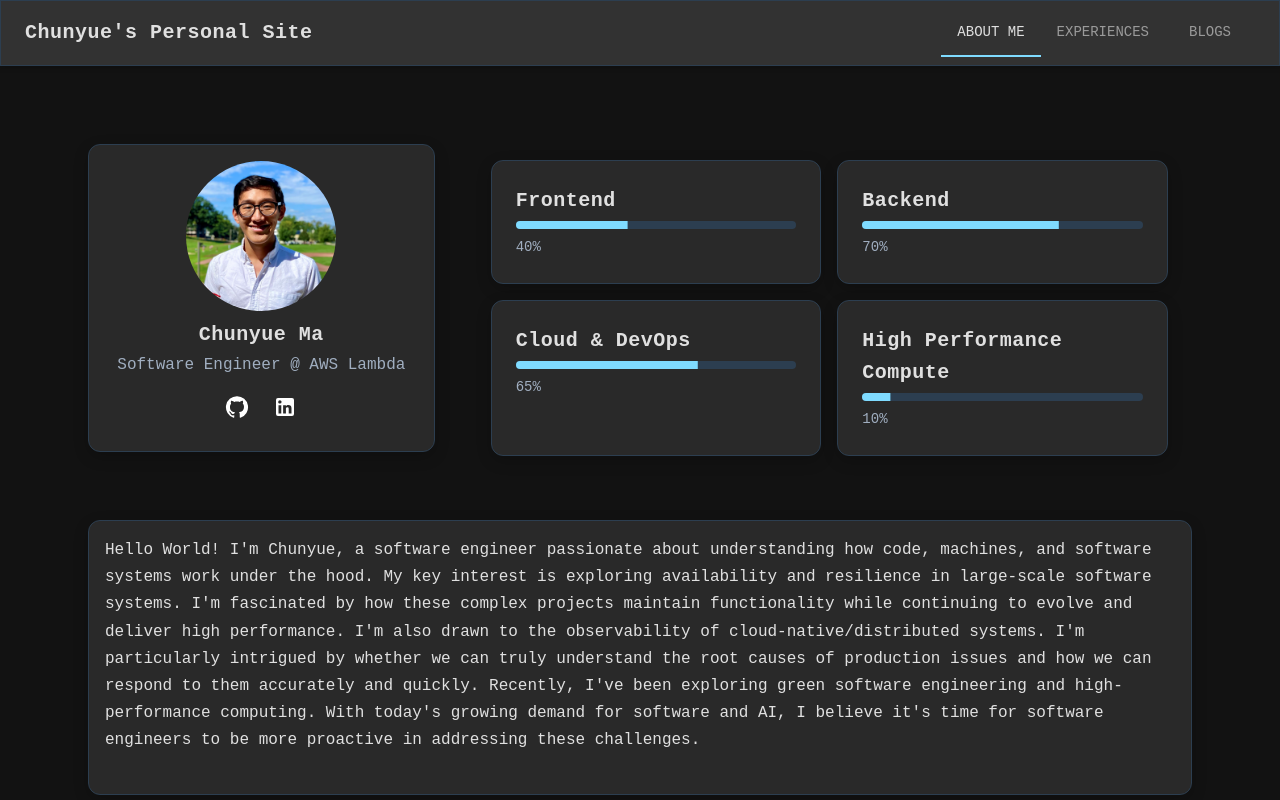
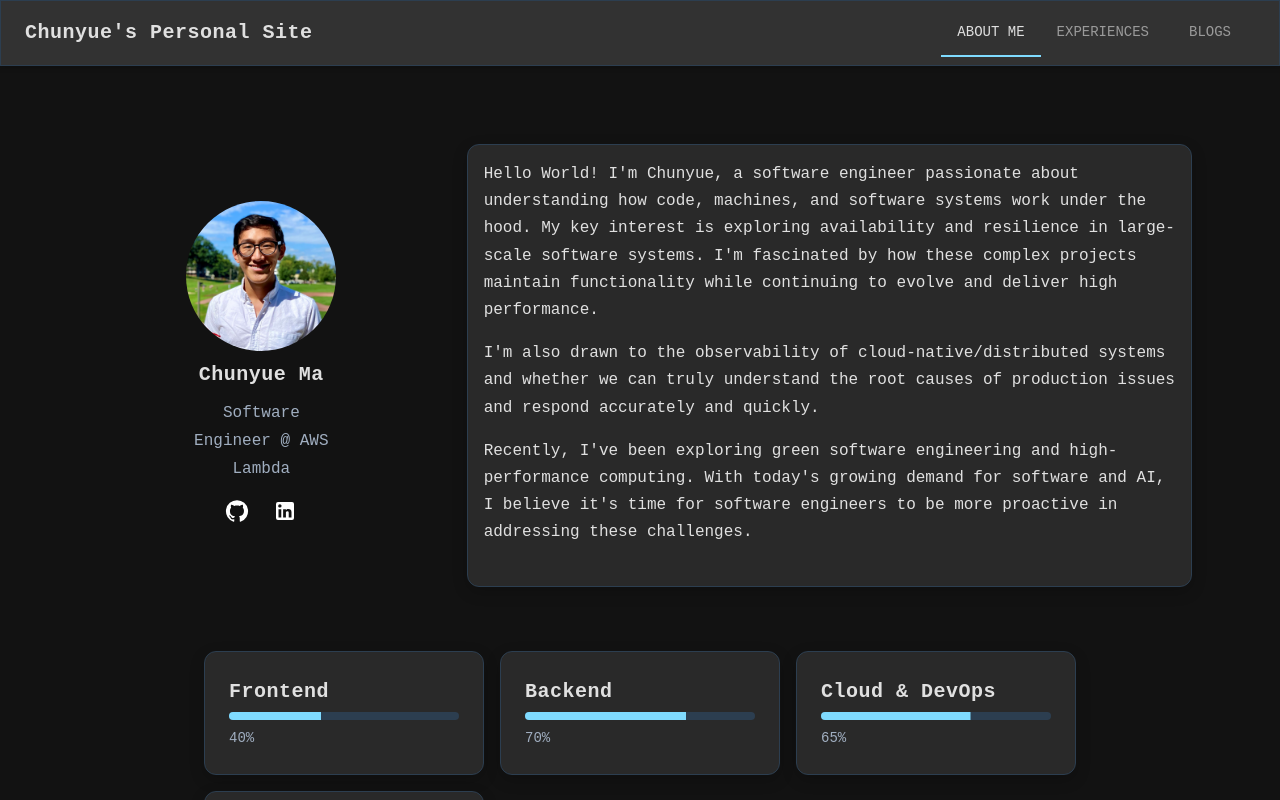
Before and after one commit to chunyuema/chunyuema.github.io, a React (Create React App) app: page / in a window 1280 px wide. Shown: the top 800 px of the page. Built offline with nearby package versions, Linux system fonts and the light colour scheme.

Commit message:
update aboutme to align namecard content and self intro

```diff
--- a/src/components/AboutMe.tsx
+++ b/src/components/AboutMe.tsx
@@ -1,5 +1,12 @@
 import React from "react";
-import { Container, Typography, Grid, Card, CardContent } from "@mui/material";
+import {
+  Container,
+  Typography,
+  Grid,
+  Card,
+  CardContent,
+  Box,
+} from "@mui/material";
 import NameCard from "./NameCard";
 import SkillSet from "./Skill";
 import { FaReact, FaNodeJs, FaPython, FaDatabase } from "react-icons/fa";
@@ -14,17 +21,23 @@ const mySkills: Skill[] = [
 
 const AboutMe: React.FC = () => (
   <Container sx={{ mt: 8, mb: 8, maxWidth: "1100px" }}>
+    {/* ======= TOP SECTION ======= */}
     <Grid container spacing={4} alignItems="stretch">
-      <Grid item xs={12} md={4}>
+      <Grid
+        item
+        xs={12}
+        md={4}
+        sx={{
+          display: "flex",
+          alignItems: "center", // vertical center
+          justifyContent: "center", // horizontal center (optional)
+        }}
+      >
         <NameCard name="Chunyue Ma" title="Software Engineer @ AWS Lambda" />
       </Grid>
+
       <Grid item xs={12} md={8}>
-        <SkillSet title="Software Engineer Skill Set" skills={mySkills} />
-      </Grid>
-    </Grid>
-    <Grid container spacing={4} alignItems="stretch" sx={{ mt: 2 }}>
-      <Grid item xs={12}>
-        <Card>
+        <Card sx={{ height: "100%" }}>
           <CardContent>
             <Typography paragraph>
               Hello World! I'm Chunyue, a software engineer passionate about
@@ -32,10 +45,14 @@ const AboutMe: React.FC = () => (
               the hood. My key interest is exploring availability and resilience
               in large-scale software systems. I'm fascinated by how these
               complex projects maintain functionality while continuing to evolve
-              and deliver high performance. I'm also drawn to the observability
-              of cloud-native/distributed systems. I'm particularly intrigued by
-              whether we can truly understand the root causes of production
-              issues and how we can respond to them accurately and quickly.
+              and deliver high performance.
+            </Typography>
+            <Typography paragraph>
+              I'm also drawn to the observability of cloud-native/distributed
+              systems and whether we can truly understand the root causes of
+              production issues and respond accurately and quickly.
+            </Typography>
+            <Typography paragraph>
               Recently, I've been exploring green software engineering and
               high-performance computing. With today's growing demand for
               software and AI, I believe it's time for software engineers to be
@@ -45,6 +62,15 @@ const AboutMe: React.FC = () => (
         </Card>
       </Grid>
     </Grid>
+
+    {/* ======= SKILLS SECTION ======= */}
+    <Box sx={{ mt: 6 }}>
+      <Grid container justifyContent="center">
+        <Grid item xs={12} md={10}>
+          <SkillSet title="Software Engineer Skill Set" skills={mySkills} />
+        </Grid>
+      </Grid>
+    </Box>
   </Container>
 );
 
--- a/src/components/NameCard.tsx
+++ b/src/components/NameCard.tsx
@@ -18,25 +18,31 @@ interface NameCardProps {
 }
 
 const NameCard: React.FC<NameCardProps> = ({ name, title }) => (
-  <Card>
-    <CardContent>
-      <Grid container direction="column" alignItems="center" spacing={1}>
-        <Grid item>
+  <Grid
+    item
+    xs={12}
+    md={4}
+    sx={{ display: "flex", alignItems: "center", justifyContent: "center" }}
+  >
+    <div
+      style={{
+        display: "flex",
+        flexDirection: "column",
+        alignItems: "center",
+        gap: "8px",
+      }}
+    >
       <Avatar
         src={profilePicture}
-            alt={name}
+        alt="Chunyue Ma"
         sx={{ width: 150, height: 150 }}
       />
-        </Grid>
-        <Grid item>
       <Typography variant="h6" align="center">
-            {name}
+        Chunyue Ma
       </Typography>
       <Typography variant="subtitle1" align="center" color="text.secondary">
-            {title}
+        Software Engineer @ AWS Lambda
       </Typography>
-        </Grid>
-        <Grid item>
       <Grid container spacing={1} justifyContent="center">
         <Grid item>
           <IconButton href="https://github.com/chunyuema" target="_blank">
@@ -52,10 +58,8 @@ const NameCard: React.FC<NameCardProps> = ({ name, title }) => (
           </IconButton>
         </Grid>
       </Grid>
+    </div>
   </Grid>
-      </Grid>
-    </CardContent>
-  </Card>
 );
 
 export default NameCard;
--- a/src/theme.tsx
+++ b/src/theme.tsx
@@ -60,10 +60,6 @@ const theme = createTheme({
           backgroundColor: "#1E1E1E",
           boxShadow: "0 5px 15px rgba(0,0,0,0.2)",
           transition: "transform 0.2s, box-shadow 0.2s",
-          // "&:hover": {
-          //   transform: "translateY(-4px)",
-          //   boxShadow: "0 8px 20px rgba(0,0,0,0.3)",
-          // },
         },
       },
     },
```
Lines whose indentation alone changed are shown as unchanged.
